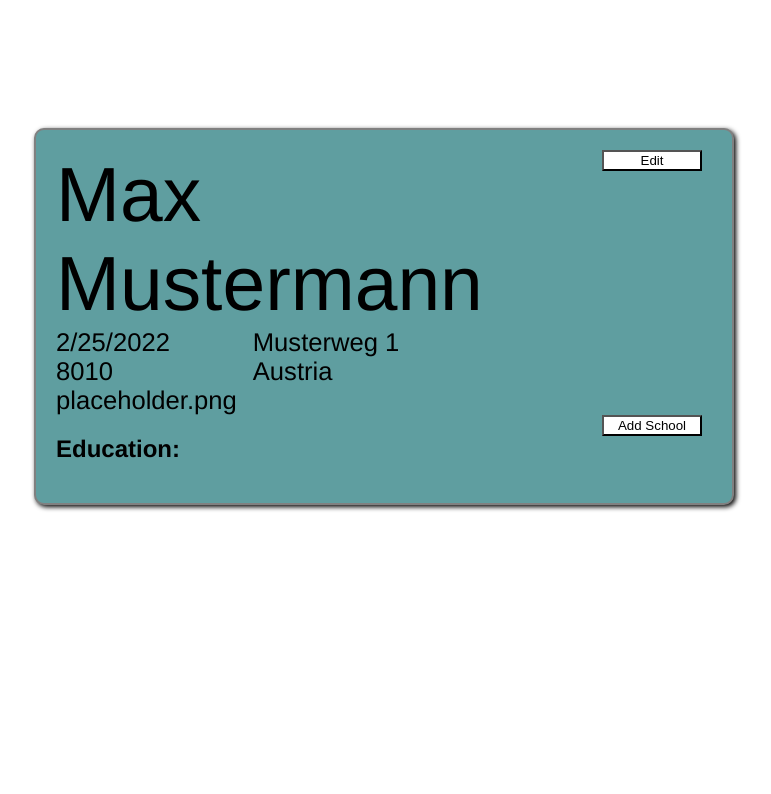
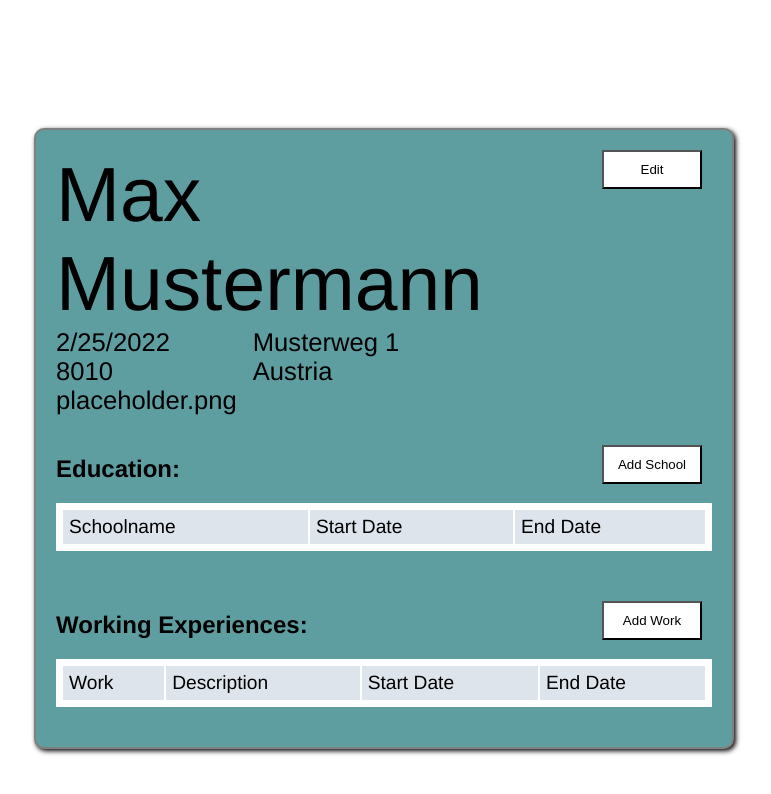
Before and after one commit to vertskater/cv-project, a React (Create React App) app: page / in a window 1280 px wide. Shown: the top 794 px of the page, without its empty margins (94-865 px from the left). Built offline with nearby package versions, Linux system fonts and the light colour scheme.

Commit message:
version 1.0

```diff
--- a/src/App.js
+++ b/src/App.js
@@ -1,6 +1,7 @@
 import { Component } from "react";
 import Person from "./components/PersonData";
 import Education from "./components/Education";
+import Experience from "./components/Experience";
 import "./style/App.scss";
 
 class App extends Component {
@@ -9,6 +10,7 @@ class App extends Component {
       <div className="App">
         <Person />
         <Education />
+        <Experience />
       </div>
     );
   }
--- /dev/null
+++ b/src/Experience.js
@@ -0,0 +1,8 @@
+export default class Experience {
+  constructor(work, description, start, end) {
+    this.work = work;
+    this.description = description;
+    this.start = start;
+    this.end = end;
+  }
+}
--- a/src/School.js
+++ b/src/School.js
@@ -1,5 +1,5 @@
 export default class School {
-  constructor(school, start, end, id) {
+  constructor(school, start, end) {
     this.school = school;
     this.start = start;
     this.end = end;
--- a/src/components/DataShow.jsx
+++ b/src/components/DataShow.jsx
@@ -1,4 +1,5 @@
 import { Component } from "react";
+import * as React from "react";
 import "../style/Datashow.scss";
 
 export default class DataShow extends Component {
--- /dev/null
+++ b/src/components/ExpInput.jsx
@@ -0,0 +1,50 @@
+import { Component } from "react";
+
+import "../style/Education.scss";
+
+export default class ExpInput extends Component {
+  render() {
+    const { addExperience, dataChange, changeWork } = this.props;
+    const { work, description, start, end } = changeWork;
+    return (
+      <div>
+        <form onSubmit={(e) => addExperience(e)}>
+          <label htmlFor="work">Work:</label>
+          <input
+            type="text"
+            id="work"
+            name="work"
+            required
+            defaultValue={dataChange ? work : ""}
+          />
+          <label htmlFor="work-description">Work Description:</label>
+          <textarea
+            type="text"
+            rows="4"
+            id="work-description"
+            name="work-description"
+            required
+            defaultValue={dataChange ? description : ""}
+          />
+          <label htmlFor="date-start">Startdate:</label>
+          <input
+            type="date"
+            id="date-start"
+            name="date-start"
+            required
+            defaultValue={dataChange ? start : ""}
+          />
+          <label htmlFor="date-end">Enddate:</label>
+          <input
+            type="date"
+            id="date-end"
+            name="date-end"
+            required
+            defaultValue={dataChange ? end : ""}
+          />
+          <input type="submit" value="save"></input>
+        </form>
+      </div>
+    );
+  }
+}
--- /dev/null
+++ b/src/components/Experience.jsx
@@ -0,0 +1,82 @@
+import { Component } from "react";
+
+import update from "immutability-helper";
+
+import ExpInput from "./ExpInput";
+import Work from "../Experience";
+import Experiences from "./Experiences";
+import "../style/Education.scss";
+
+export default class Experience extends Component {
+  constructor(props) {
+    super(props);
+    this.state = {
+      experiences: [],
+      isEdit: false,
+      isChange: false,
+      editexp: {},
+    };
+  }
+  editData() {
+    this.setState((state) =>
+      update(state, { $set: { isEdit: !state.isEdit, isChange: false } })
+    );
+  }
+  addExperience = (e) => {
+    e.preventDefault();
+    const work = new Work(
+      e.target.work.value,
+      e.target["work-description"].value,
+      e.target["date-start"].value,
+      e.target["date-end"].value
+    );
+    this.setState((state) => ({
+      experiences: [...state.experiences, work],
+    }));
+  };
+  handleClick = (workName) => {
+    this.setState((state) => ({
+      experiences: state.experiences.filter((item) => {
+        if (item.work !== workName) {
+          return item;
+        }
+      }),
+    }));
+  };
+  handleEdit = (work, description, start, end) => {
+    this.handleClick(work);
+    this.setState((state) =>
+      update(state, {
+        $set: {
+          isEdit: !state.isEdit,
+          isChange: true,
+          editexp: { work, description, start, end },
+        },
+      })
+    );
+  };
+  render() {
+    return (
+      <div className="education">
+        <h2>Working Experiences:</h2>
+        {this.state.isEdit && (
+          <ExpInput
+            addExperience={this.addExperience}
+            dataChange={this.state.isChange}
+            changeWork={this.state.editexp}
+          />
+        )}
+        <button className="btn-edu" onClick={() => this.editData()}>
+          {this.state.isEdit ? "Done" : "Add Work"}
+        </button>
+        {!this.state.isEdit && (
+          <Experiences
+            works={this.state.experiences}
+            clickHandler={this.handleClick}
+            editHandler={this.handleEdit}
+          />
+        )}
+      </div>
+    );
+  }
+}
--- /dev/null
+++ b/src/components/Experiences.jsx
@@ -0,0 +1,50 @@
+import * as React from "react";
+import uniqid from "uniqid";
+
+export default function Experiences({ works, clickHandler, editHandler }) {
+  return (
+    <div className="school">
+      <table>
+        <thead>
+          <tr>
+            <td>Work</td>
+            <td>Description</td>
+            <td>Start Date</td>
+            <td>End Date</td>
+          </tr>
+        </thead>
+        <tbody>
+          {works.map((work) => {
+            return (
+              <tr key={uniqid()}>
+                <td>{work.work}</td>
+                <td>{work.description}</td>
+                <td>{work.start}</td>
+                <td>{work.end}</td>
+                <td
+                  className="edit-work"
+                  onClick={() =>
+                    editHandler(
+                      work.work,
+                      work.description,
+                      work.start,
+                      work.end
+                    )
+                  }
+                >
+                  edit
+                </td>
+                <td
+                  className="del-work"
+                  onClick={() => clickHandler(work.work)}
+                >
+                  delete
+                </td>
+              </tr>
+            );
+          })}
+        </tbody>
+      </table>
+    </div>
+  );
+}
--- a/src/components/Schools.jsx
+++ b/src/components/Schools.jsx
@@ -5,6 +5,13 @@ export default function Schools({ schools, clickHandler, editHandler }) {
   return (
     <div className="school">
       <table>
+        <thead>
+          <tr>
+            <td>Schoolname</td>
+            <td>Start Date</td>
+            <td>End Date</td>
+          </tr>
+        </thead>
         <tbody>
           {schools.map((school) => {
             return (
@@ -13,6 +20,7 @@ export default function Schools({ schools, clickHandler, editHandler }) {
                 <td>{school.start}</td>
                 <td>{school.end}</td>
                 <td
+                  className="edit-school"
                   onClick={() =>
                     editHandler(school.school, school.start, school.end)
                   }
--- a/src/style/App.scss
+++ b/src/style/App.scss
@@ -23,6 +23,7 @@ body {
     right: 10px;
     background-color: white;
     width: 100px;
+    padding: 10px 0;
   }
 }
 .btn-add {
--- a/src/style/Education.scss
+++ b/src/style/Education.scss
@@ -8,8 +8,36 @@
 
 .education .btn-edu {
   position: absolute;
-  top: 0px;
+  top: 30px;
   right: 10px;
   background-color: white;
   width: 100px;
+  padding: 10px 0;
 }
+.education {
+  h2 {
+    margin: 20px 0;
+  }
+  .school {
+    table {
+      padding: 5px;
+      width: 100%;
+      font-size: 1.2em;
+      background-color: white;
+      .del-school,
+      .edit-school,
+      .del-work,
+      .edit-work {
+        cursor: pointer;
+        color: blue;
+      }
+      thead {
+        background-color: #dee4eb;
+        border: 3px solid white;
+        td {
+          border: 5px solid #dee4eb;
+        }
+      }
+    }
+  }
+}
--- a/src/style/Input.scss
+++ b/src/style/Input.scss
@@ -1,13 +1,17 @@
 input[type="text"],
 input[type="number"],
-input[type="date"] {
+input[type="date"],
+textarea {
   display: block;
-  width: 100%;
+  width: 80%;
   height: 3em;
   border: none;
   border-bottom: 3px solid black;
-  background-color: aquamarine;
+  background-color: white;
   margin: 5px 0;
+}
+textarea {
+  height: 100px;
 }
 label {
   font-size: 1.2em;
```
